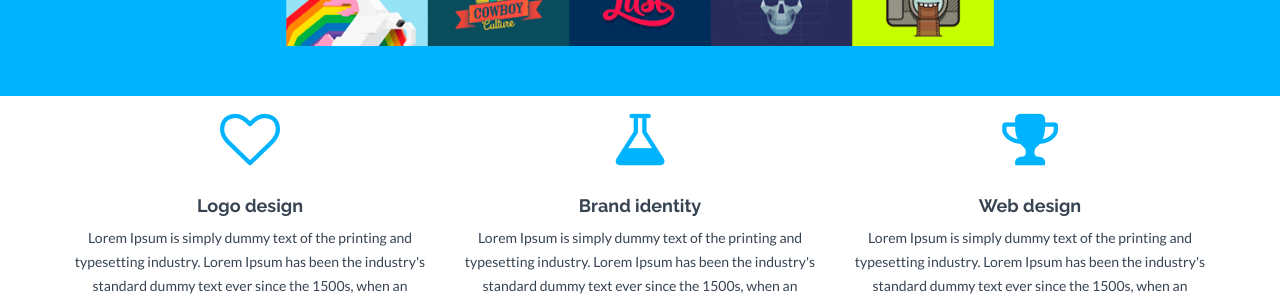
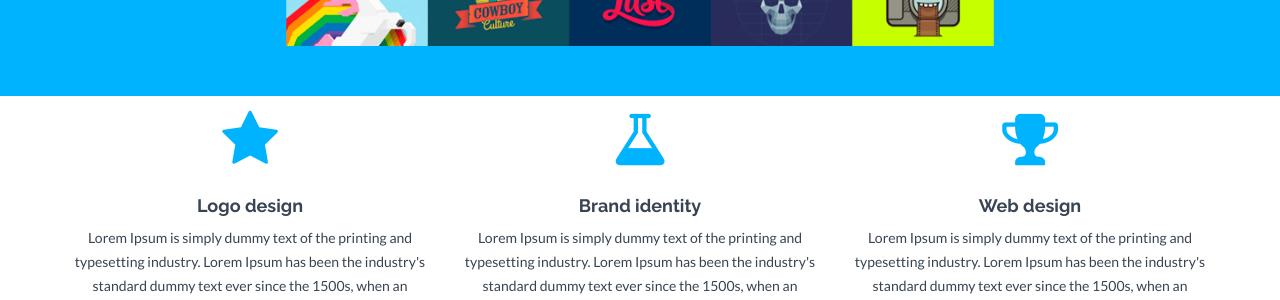
Before and after one commit to bitslit/portfolio, a Jekyll site: the page built from index.html, in a window 1280 px wide and 900 px high, scrolled down 616 px. Shown: the part 150-450 px from the top of the window. Built offline with Jekyll 4.4.1, drawn with Linux system fonts in a browser that asks for light colours; nearby versions of some CDN libraries.

Commit message:
Update index.html

```diff
--- a/index.html
+++ b/index.html
@@ -8,7 +8,7 @@ permalink: /
     <div class="container">
         <div class="row centered">
             <div class="col-md-4">
-                <i class="fa fa-heart-o"></i>
+                <i class="fa fa-star"></i>
                 <h4>Logo design</h4>
                 <p>Lorem Ipsum is simply dummy text of the printing and typesetting industry. Lorem Ipsum has been the industry's standard dummy text ever since the 1500s, when an unknown printer took a galley of type and scrambled it to make a type specimen book.</p>
                 <p><br/><a href="#" class="btn btn-theme">More Info</a></p>
```
